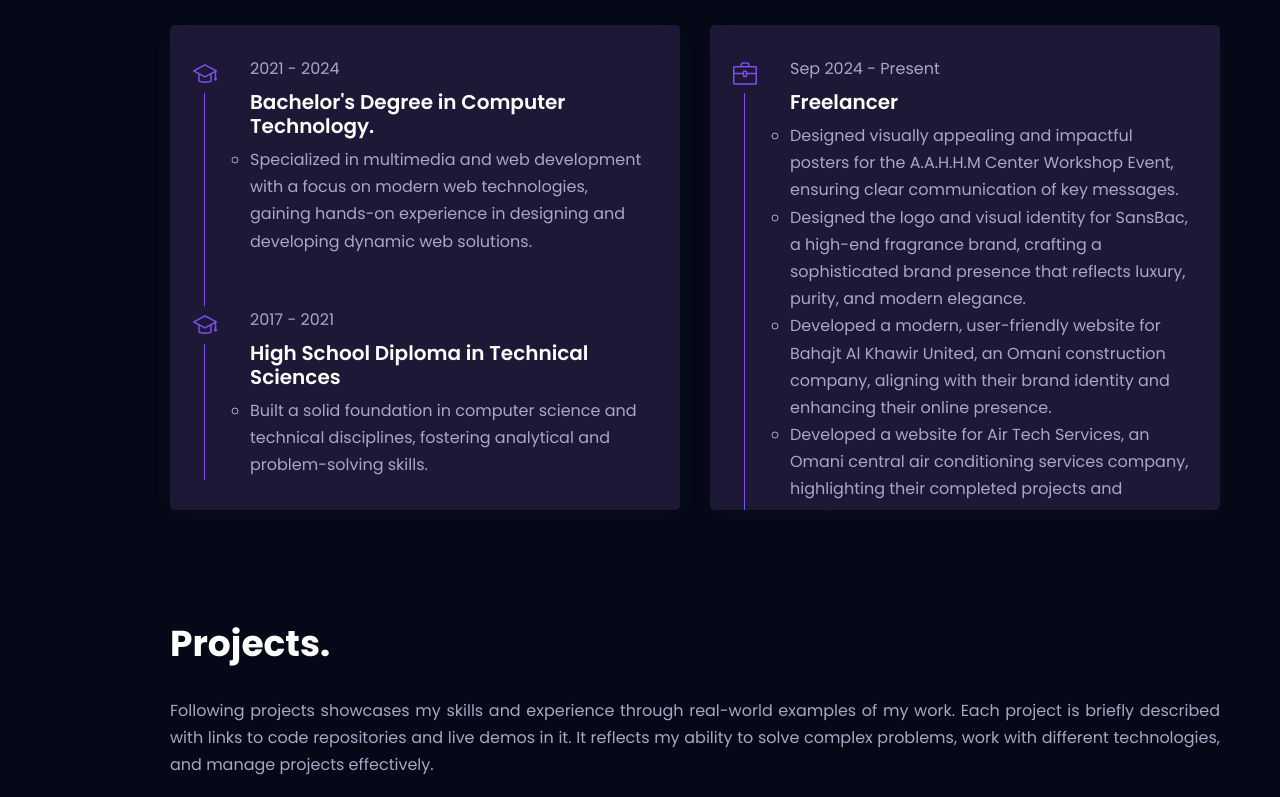
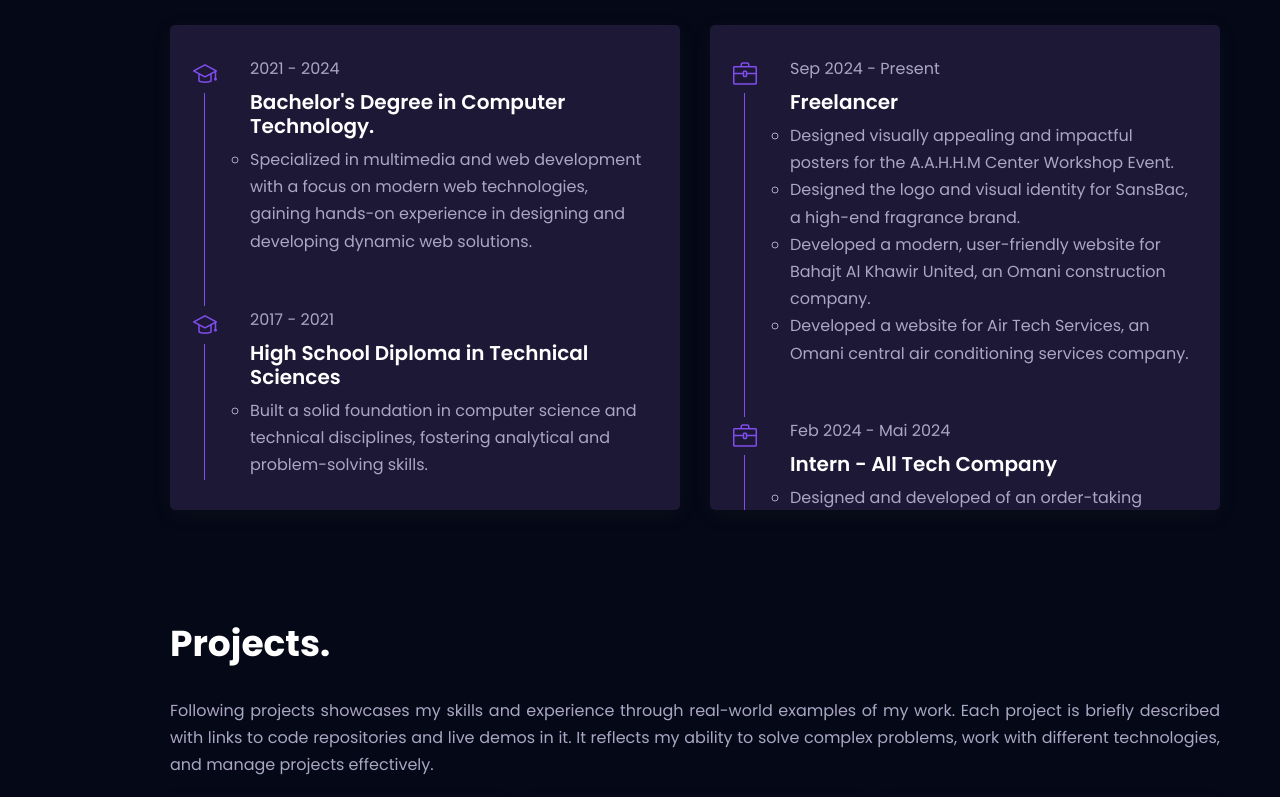
Before and after one commit to AmenZemzem68/amen-zemzem-portfolio, a React (Vite) app: page / in a window 1280 px wide. Shown: the part 1908-2705 px from the top of the page. Built offline with nearby package versions, Linux system fonts and the light colour scheme; grey boxes are pictures that could not be loaded.

Commit message:
Updating experience

```diff
--- a/src/constants/index.js
+++ b/src/constants/index.js
@@ -212,10 +212,10 @@ const Data = [
     year: "Sep 2024 - Present",
     title: "Freelancer",
     desc: [
-      "Designed visually appealing and impactful posters for the A.A.H.H.M Center Workshop Event, ensuring clear communication of key messages.",
-      "Designed the logo and visual identity for SansBac, a high-end fragrance brand, crafting a sophisticated brand presence that reflects luxury, purity, and modern elegance.",
-      "Developed a modern, user-friendly website for Bahajt Al Khawir United, an Omani construction company, aligning with their brand identity and enhancing their online presence.",
-      "Developed a website for Air Tech Services, an Omani central air conditioning services company, highlighting their completed projects and services.",
+      "Designed visually appealing and impactful posters for the A.A.H.H.M Center Workshop Event.",
+      "Designed the logo and visual identity for SansBac, a high-end fragrance brand.",
+      "Developed a modern, user-friendly website for Bahajt Al Khawir United, an Omani construction company.",
+      "Developed a website for Air Tech Services, an Omani central air conditioning services company.",
     ],
   },
   {
```
